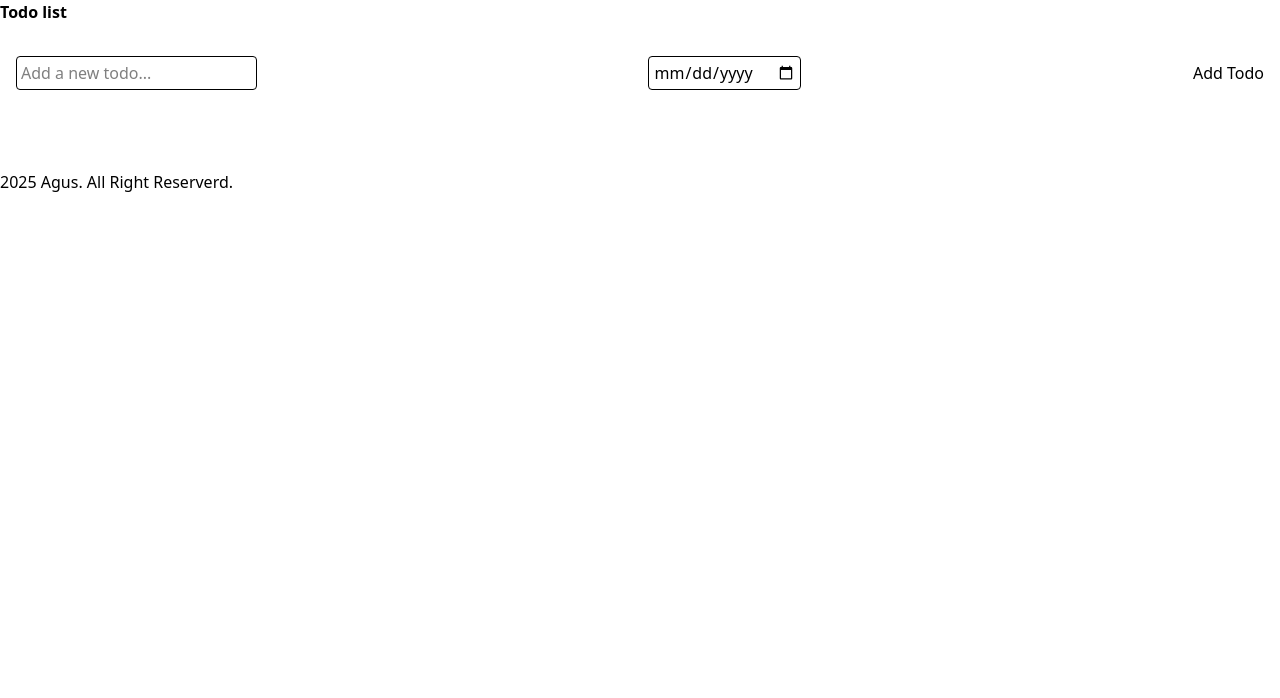
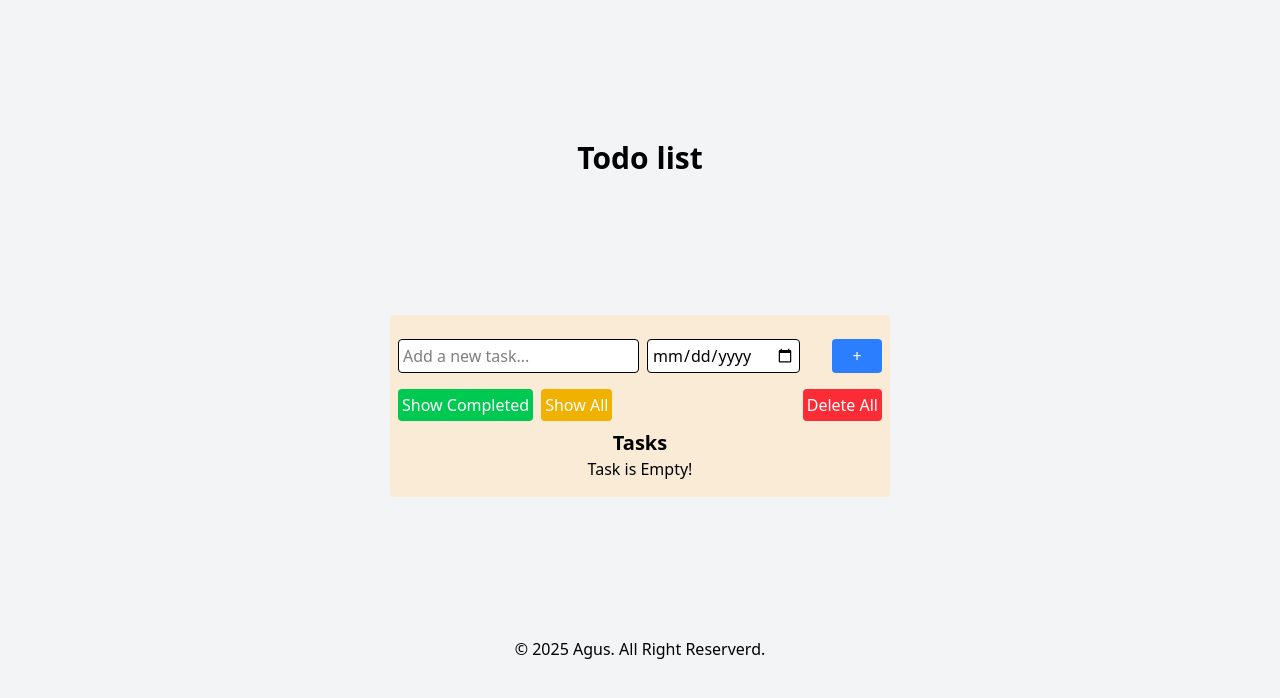
Before and after one commit to Revou-Coding-Camp/codingcamp-7-jul-25-agusmuhamadgi, a plain HTML site: page index.html in a window 1280 px wide. Drawn offline with nearby package versions, Linux system fonts and the light colour scheme.

Commit message:
Add initial HTML structure, CSS styles, and JavaScript functionality for task management

```diff
--- a/css/style.css
+++ b/css/style.css
@@ -0,0 +1,9 @@
+
+body {
+    text-align: center;
+}
+main{
+    background-color: antiquewhite;
+    width: 500px;
+    justify-self: center;
+}
--- a/index.html
+++ b/index.html
@@ -11,31 +11,51 @@
      <!-- Tailwind CSS CDN -->
      <script src="https://cdn.jsdelivr.net/npm/@tailwindcss/browser@4"></script>
 </head>
-<body class="flex flex-col justtify-evenly">
+<body class="flex flex-col items-center justify-evenly min-h-screen bg-gray-100">
     <!-- Hero Website -->
     <header>
-        <h1 class="text-lxl font-bold">Todo list</h1>
+        <h1 class="text-3xl font-bold">Todo list</h1>
     </header>
 
     <main class="py-[16px] rounded">
         <!-- Todo Input -->
-         <form class="flex justify-between items-center gap-2 p-4" id="todo-form">
-            <input type="text" class="border rounded p-[4px]" id="todo-input" placeholder="Add a new todo..." required>
-            <input type="date" class="border rounded p-[4px]" id="todo-date" required>
-            <button type="submit">Add Todo</button>
+         <form class="flex justify-between p-[8px]">
+            <div class="flex gap-[8px]">
+                <input type="text" id="task-input" class="border rounded p-[4px] bg-white" placeholder="Add a new task..." required>
+                <input type="date" id="due-date-date" class="border rounded p-[4px] bg-white" placeholder="Due date"  required>
+            </div>
+
+            <button type="button" class="bg-blue-500 text-white p-[4px] rounded w-[50px]"
+            onclick="addTask();">+</button>
          </form>
+
+         <!-- Todo Actions -->
+         <section class="flex justify-between p-[8px]">
+            <div class="flex gap-[8px]">
+                <button class="bg-green-500 text-white p-[4px] rounded" onclick="markAllAsDone();">Show Completed</button>
+                <button class="bg-yellow-500 text-white p-[4px] rounded" onclick="showCompletedTasks();">Show All</button>
+
+            </div>
+
+            <button class="bg-red-500 text-white p-[4px] rounded" onclick="deleteAllTasks();">Delete All</button>
+
+         </section>
+
         <!-- Todo List -->
          <section>
-            <div>
-                <button></button>
-            </div>
+            <header>
+                <h2 class="text-xl font-bold">Tasks</h2>
+            </header>
 
-            <button></button>
+            <!-- Task List -->
+             <div>
+                <p>Task is Empty!</p>
+             </div>
          </section>
     </main>
 
     <footer>
-        <span> 2025 Agus. All Right Reserverd.</span>
+        <span>© 2025 Agus. All Right Reserverd.</span>
     </footer>
     <!-- JavaScript External -->
     <script src="js/script.js"></script>
--- a/js/script.js
+++ b/js/script.js
@@ -0,0 +1,39 @@
+
+//  Global List
+let task =[];
+// Function to add a task
+function addTask(){
+    const taskInput = document.getElementById("task-input");
+    const dueDateInput = document.getElementById("due-date-input");
+
+    //validate input
+    if(taskInput.value.trim() === "" || dueDateInput.value.trim() === ""){
+        alert("Please fill in both task and due date.");
+        return;
+    } else {
+        // Create a new task object
+        const newTask = {
+            id: Date.now(),
+            name: taskInput.value,
+            dueDate: dueDateInput.value,
+            completed: false
+        };
+
+        // Add the new task to the task array
+        task.push(newTask);
+
+        // Clear the input fields
+        taskInput.value = "";
+        dueDateInput.value = "";
+
+        // Log the new task (for demonstration purposes)
+        displayTasks();
+    }
+
+function displayTasks() {
+    const taskList = document.getElementById("task-list");
+    taskList.innerHTML = ""; // Clear the current list
+
+
+    }
+}
```
